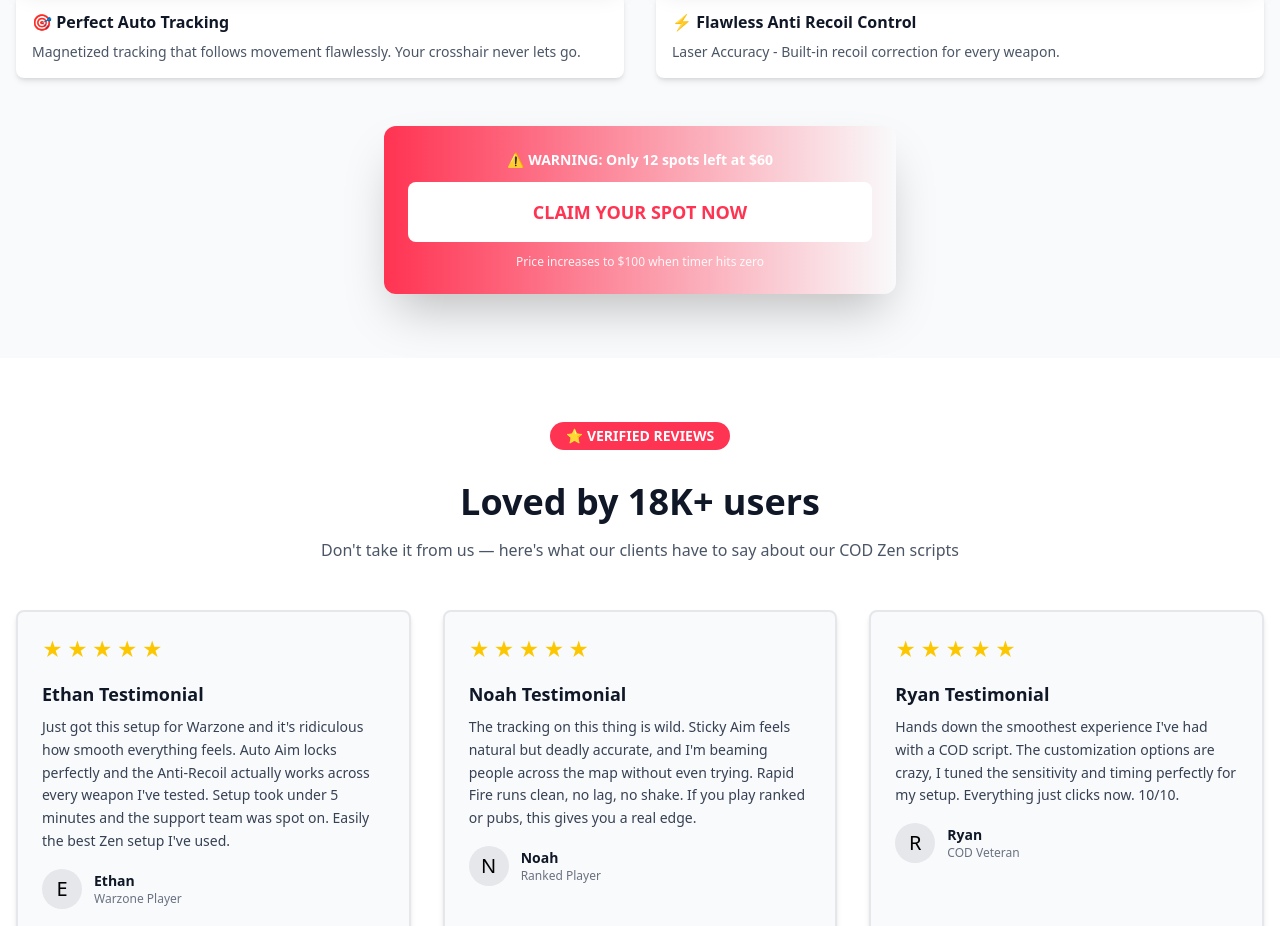
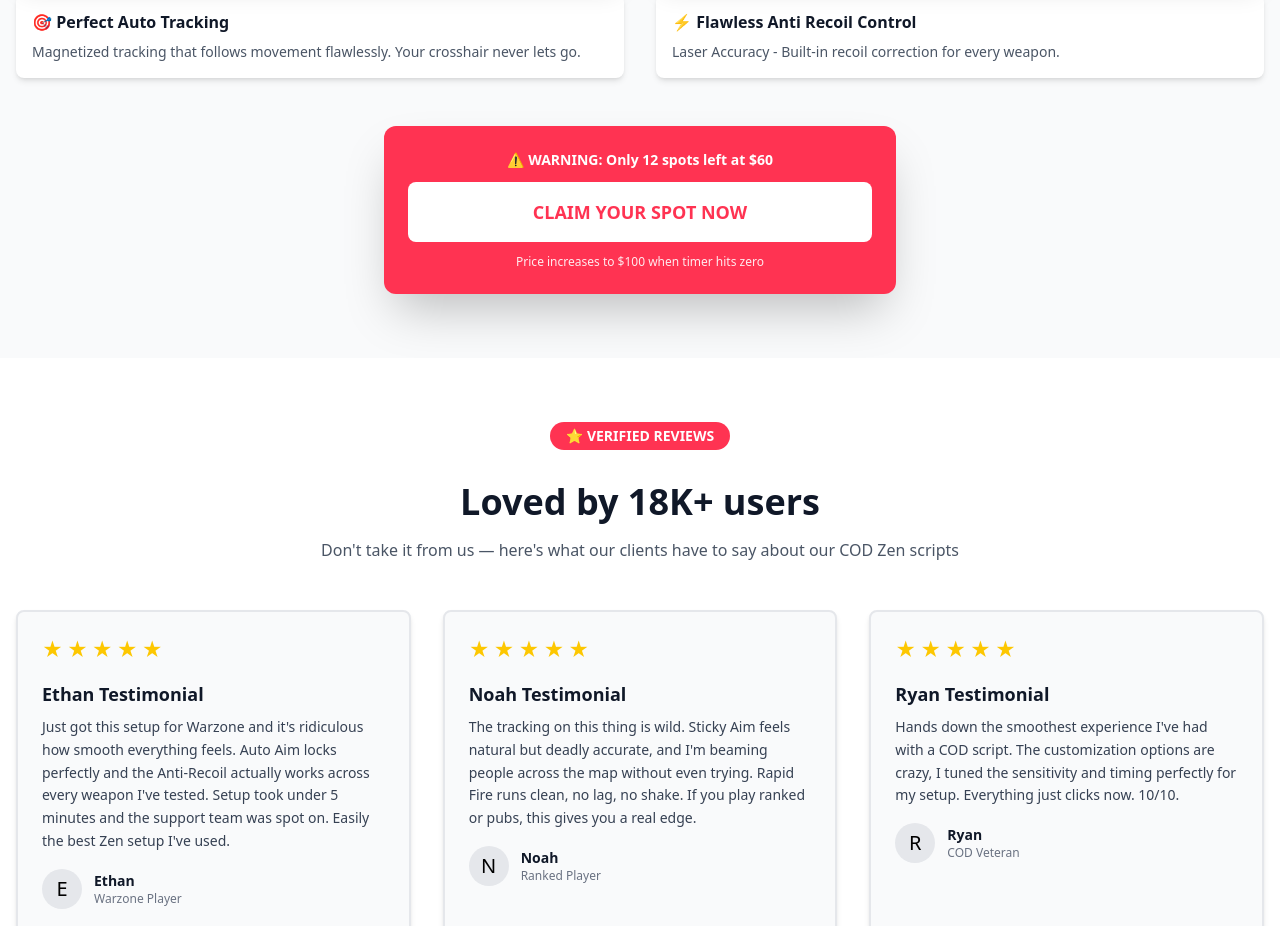
Before and after one commit to Schalexx/codzenscript, a React (Vite) app: page / in a window 1280 px wide. Shown: the part 1880-2806 px from the top of the page. Built offline with nearby package versions, Linux system fonts and the light colour scheme.

Commit message:
Fix: Change CTA gradient to solid color for better visibility

```diff
--- a/src/App.jsx
+++ b/src/App.jsx
@@ -428,7 +428,7 @@
 
           {/* CTA Below Videos */}
           <div className="max-w-lg mx-auto mt-12 text-center">
-            <div className="bg-gradient-to-r from-primary to-primary-dark rounded-xl p-6 shadow-2xl">
+            <div className="bg-primary rounded-xl p-6 shadow-2xl">
               <p className="text-white text-sm font-semibold mb-3">
                 ⚠️ WARNING: Only 12 spots left at $60
               </p>
@@ -436,7 +436,7 @@
                 href="https://whop.com/checkout/plan_codzenscript?d2c=true"
                 target="_blank"
                 rel="noopener noreferrer"
-                className="block w-full bg-white text-primary hover:bg-gray-100 font-black py-4 rounded-lg text-center text-lg transition-all transform hover:scale-105"
+                className="block w-full bg-white text-primary hover:bg-gray-100 font-black py-4 rounded-lg text-center text-lg transition-all transform hover:scale-[1.02]"
               >
                 CLAIM YOUR SPOT NOW
               </a>
```
